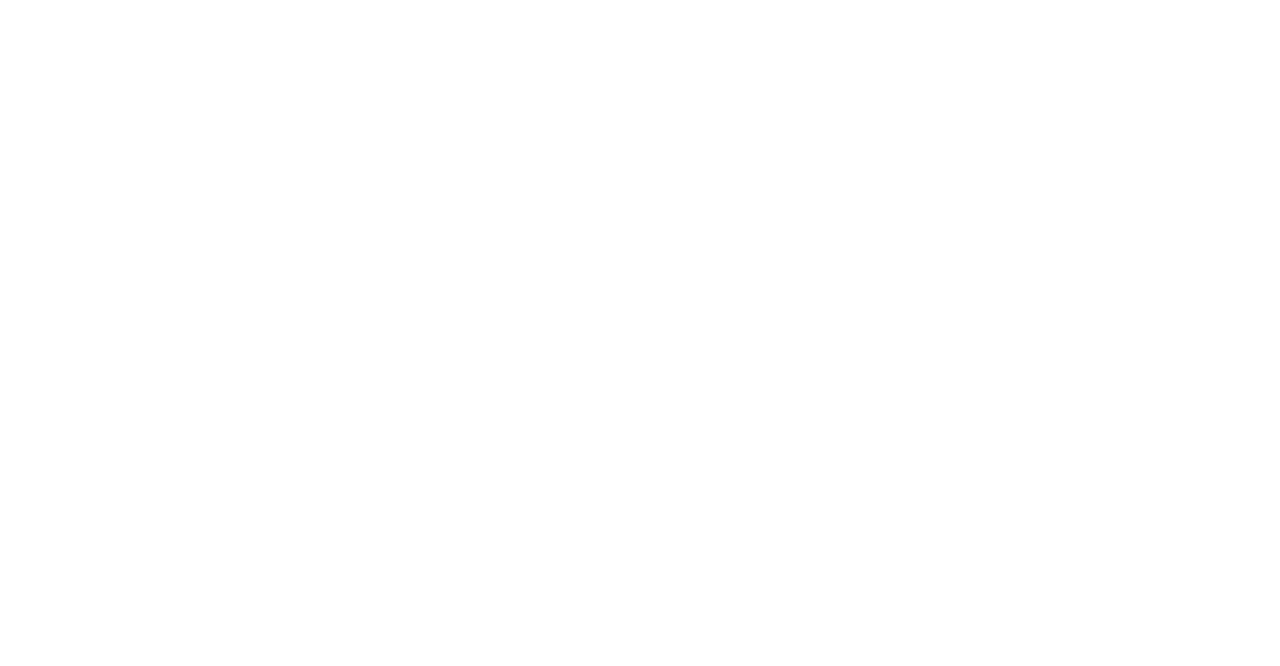
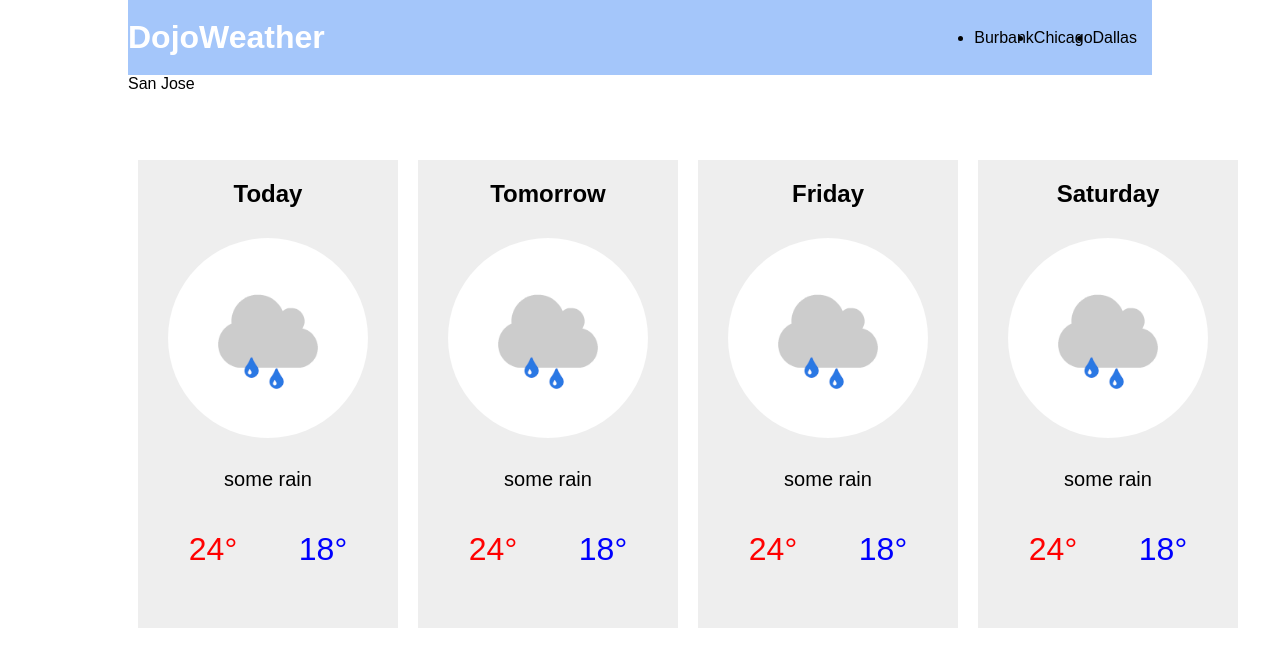
Before and after one commit to Lin-24/CodingDojo_WebFund_Public, a plain HTML site: page Assignments/Practice/DojoWeather/index.html in a window 1280 px wide. Drawn offline with Linux system fonts and the light colour scheme.

Commit message:
Dojo Weather Updates

```diff
--- a/Assignments/Mandatory/Liking_Likes/script.js
+++ b/Assignments/Mandatory/Liking_Likes/script.js
@@ -1,6 +1,6 @@
 function like(element) {
     var counter = document.getElementById(element);
-    var count = parseInt(counter.innerText);
+    var count = counter.innerText;
     count++;
     counter.innerText = count;
 }
--- a/Assignments/Practice/DojoWeather/index.html
+++ b/Assignments/Practice/DojoWeather/index.html
@@ -0,0 +1,72 @@
+<!DOCTYPE html>
+<html lang="en">
+<head>
+    <meta charset="UTF-8">
+    <meta http-equiv="X-UA-Compatible" content="IE=edge">
+    <meta name="viewport" content="width=device-width, initial-scale=1.0">
+    <title>Dojo Weather</title>
+    <link rel="stylesheet" href="style.css">
+</head>
+<body>
+    <div id="header">
+        <div id="headerTop">
+            <h1>DojoWeather</h1>
+            <div class="locations">
+                <ul>
+                    <li>Burbank</li>
+                    <li>Chicago</li>
+                    <li>Dallas</li>
+                </ul>
+            </div>
+        </div>
+        <div id="headerBottom">San Jose</div>
+    </div>
+    <div id="container">
+        <div class="col">
+            <div class="card">
+                <h2>Today</h2>
+                <img src="./assets/some_rain.png" alt="some rain graphic">
+                <p class="description">some rain</p>
+                <div class="temps">
+                    <p class="highTemp">24&deg;</p>
+                    <p class="lowTemp">18&deg;</p>
+                </div>
+            </div>
+        </div>
+        <div class="col">
+            <div class="card">
+                <h2>Tomorrow</h2>
+                <img src="./assets/some_rain.png" alt="some rain graphic">
+                <p class="description">some rain</p>
+                <div class="temps">
+                    <p class="highTemp">24&deg;</p>
+                    <p class="lowTemp">18&deg;</p>
+                </div>
+            </div>
+        </div>
+        <div class="col">
+            <div class="card">
+                <h2>Friday</h2>
+                <img src="./assets/some_rain.png" alt="some rain graphic">
+                <p class="description">some rain</p>
+                <div class="temps">
+                    <p class="highTemp">24&deg;</p>
+                    <p class="lowTemp">18&deg;</p>
+                </div>
+            </div>
+        </div>
+        <div class="col">
+            <div class="card">
+                <h2>Saturday</h2>
+                <img src="./assets/some_rain.png" alt="some rain graphic">
+                <p class="description">some rain</p>
+                <div class="temps">
+                    <p class="highTemp">24&deg;</p>
+                    <p class="lowTemp">18&deg;</p>
+                </div>
+            </div>
+        </div>
+    </div>
+    <script src="./script.js"></script>
+</body>
+</html>
--- a/Assignments/Practice/DojoWeather/style.css
+++ b/Assignments/Practice/DojoWeather/style.css
@@ -0,0 +1,94 @@
+/* reset */
+* {
+    margin: 0;
+    padding: 0;
+    font-family: sans-serif;
+}
+
+/* screen width header */
+#header{
+    width: 100%;
+    height: fit-content;
+}
+
+#headerTop{
+    width: 80%;
+    margin: 0px auto;
+    height: 75px;
+    background-color: #A4C6FA;
+    display: flex;
+    flex-direction: row;
+    align-items: center;
+    justify-content: space-between
+}
+
+#headerTop > h1{
+    color: white;
+}
+
+.locations{
+    margin: 15px;
+}
+
+.locations ul{
+    display: flex;
+    flex-direction: row;
+}
+
+#headerBottom{
+    width: 80%;
+    height: 75px;
+    margin: 0px auto;
+}
+
+  /* self-centering div */
+#container {
+width: 80%;
+height: 750px;
+margin: 0 auto;
+display: flex;
+}
+
+
+.col{
+    min-height: 200px;
+    flex:1;
+}
+
+.card{
+    min-height: 150px;
+    background-color: #EEEEEE;
+    margin: 10px;
+    display: flex;
+    flex-direction: column;
+    align-items: center;
+    padding: 20px;
+}
+
+.card > p{
+    font-size: 1.25rem;
+}
+
+.temps{
+    width: 100%;
+    display: flex;
+    flex-direction: row;
+    justify-content: space-around;
+    margin: 40px;
+}
+
+.highTemp{
+    color: red;
+    font-size: 2rem;
+}
+
+.lowTemp{
+    color: blue;
+    font-size: 2rem;
+}
+
+img{
+    border-radius: 50%;
+    margin: 30px 10px;
+    width: 200px;
+}
```
Also changed, not shown: Assignments/Optional/index.html (+4 -4 lines).
